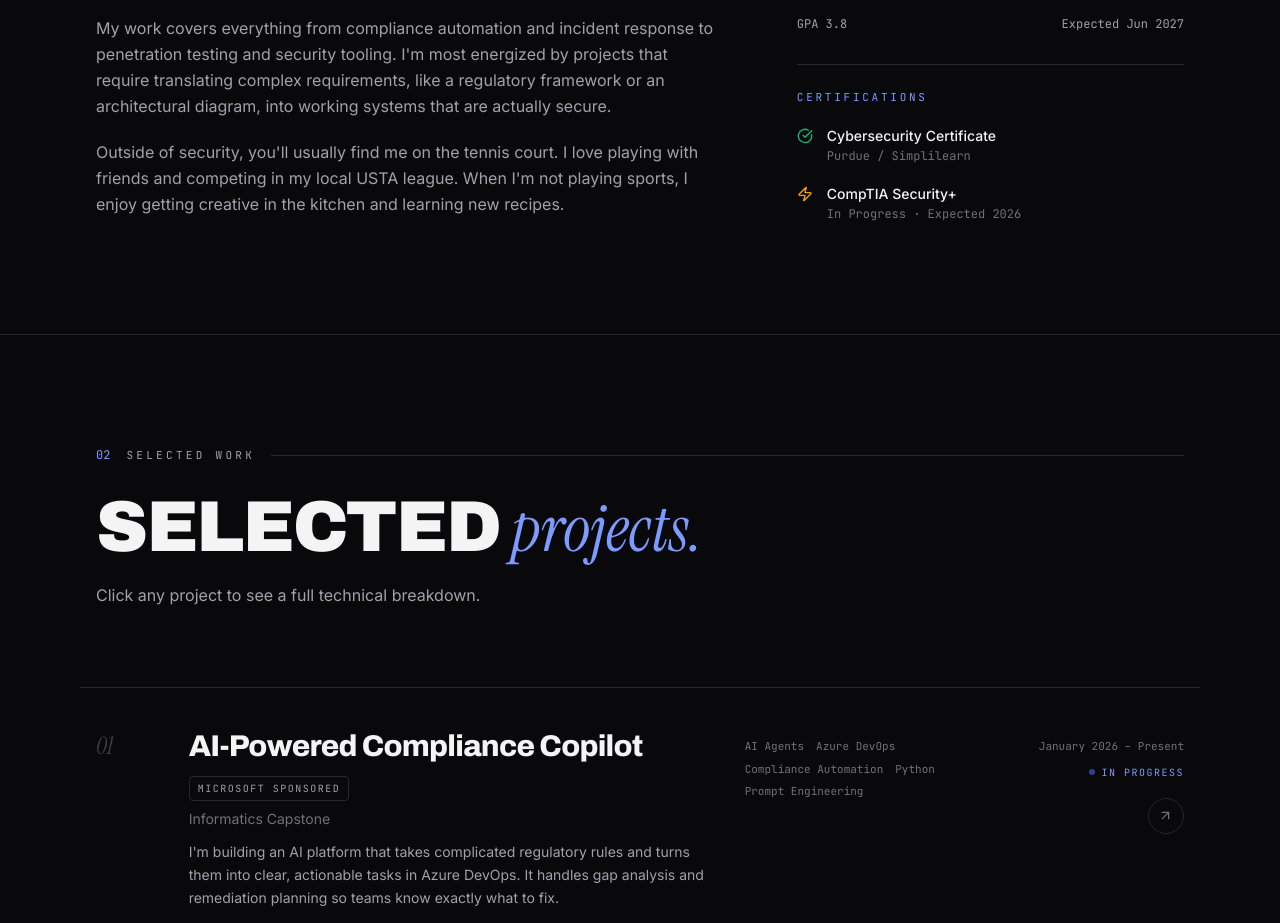
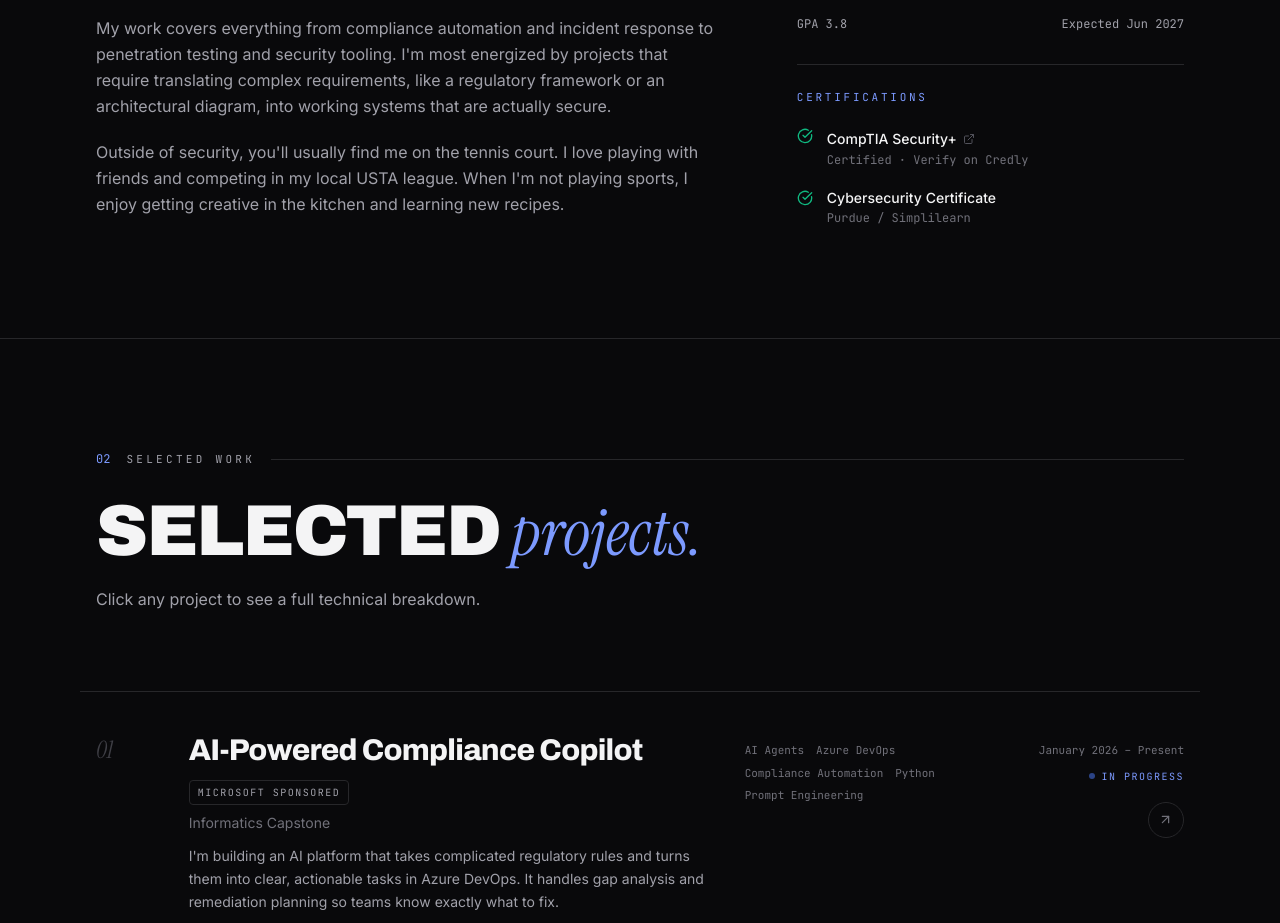
Before and after one commit to NateSal10/my-portfolio, a React (Vite) app: page / in a window 1280 px wide. Shown: the part 1488-2411 px from the top of the page. Built offline with nearby package versions, Linux system fonts and the light colour scheme.

Commit message:
content: update resume link; mark Security+ complete with Credly badge link
- Point Resume CTA at the new Google Docs resume
- Mark CompTIA Security+ as Certified (green check) and move it above the
  Purdue/Simplilearn certificate
- Hyperlink Security+ to the public Credly badge for verification

```diff
--- a/src/components/About.jsx
+++ b/src/components/About.jsx
@@ -1,4 +1,4 @@
-import { CheckCircle, Zap } from "lucide-react";
+import { CheckCircle, ExternalLink } from "lucide-react";
 import SectionHeading from "./SectionHeading";
 import { Reveal } from "./ui/motion";
 
@@ -51,21 +51,29 @@ export default function About() {
                 Certifications
               </div>
               <div className="space-y-5">
+                <a
+                  href="https://www.credly.com/badges/7562db1d-caea-4601-9203-1261ca31f980/public_url"
+                  target="_blank"
+                  rel="noreferrer"
+                  className="group flex items-start gap-3.5"
+                >
+                  <CheckCircle size={16} className="text-emerald-500 mt-0.5 flex-shrink-0" />
+                  <div>
+                    <div className="text-sm font-medium inline-flex items-center gap-1.5 group-hover:text-accent-600 dark:group-hover:text-accent-400 transition-colors">
+                      CompTIA Security+
+                      <ExternalLink size={12} className="text-zinc-400 dark:text-zinc-600 group-hover:text-accent-500 transition-colors" />
+                    </div>
+                    <div className="font-mono text-xs text-zinc-500 dark:text-zinc-500 mt-0.5">
+                      Certified · Verify on Credly
+                    </div>
+                  </div>
+                </a>
                 <div className="flex items-start gap-3.5">
                   <CheckCircle size={16} className="text-emerald-500 mt-0.5 flex-shrink-0" />
                   <div>
                     <div className="text-sm font-medium">Cybersecurity Certificate</div>
                     <div className="font-mono text-xs text-zinc-500 dark:text-zinc-500 mt-0.5">
                       Purdue / Simplilearn
-                    </div>
-                  </div>
-                </div>
-                <div className="flex items-start gap-3.5">
-                  <Zap size={16} className="text-amber-500 mt-0.5 flex-shrink-0" />
-                  <div>
-                    <div className="text-sm font-medium">CompTIA Security+</div>
-                    <div className="font-mono text-xs text-zinc-500 dark:text-zinc-500 mt-0.5">
-                      In Progress · Expected 2026
                     </div>
                   </div>
                 </div>
--- a/src/components/Hero.jsx
+++ b/src/components/Hero.jsx
@@ -88,7 +88,7 @@ export default function Hero({ scrollTo }) {
                   <ArrowUpRight size={15} className="transition-transform group-hover:translate-x-0.5 group-hover:-translate-y-0.5" />
                 </button>
                 <a
-                  href="https://drive.google.com/file/d/1ddjB4fltQp0Zs28W6BWM5NOpqg6uZd1M/view?usp=sharing"
+                  href="https://docs.google.com/document/d/1LFe6sggRLnCAbl3e2dSJlHl8iAXLxyhv/edit?usp=sharing&ouid=113386255273364857446&rtpof=true&sd=true"
                   target="_blank"
                   rel="noreferrer"
                   className={ctaSecondary}
```
